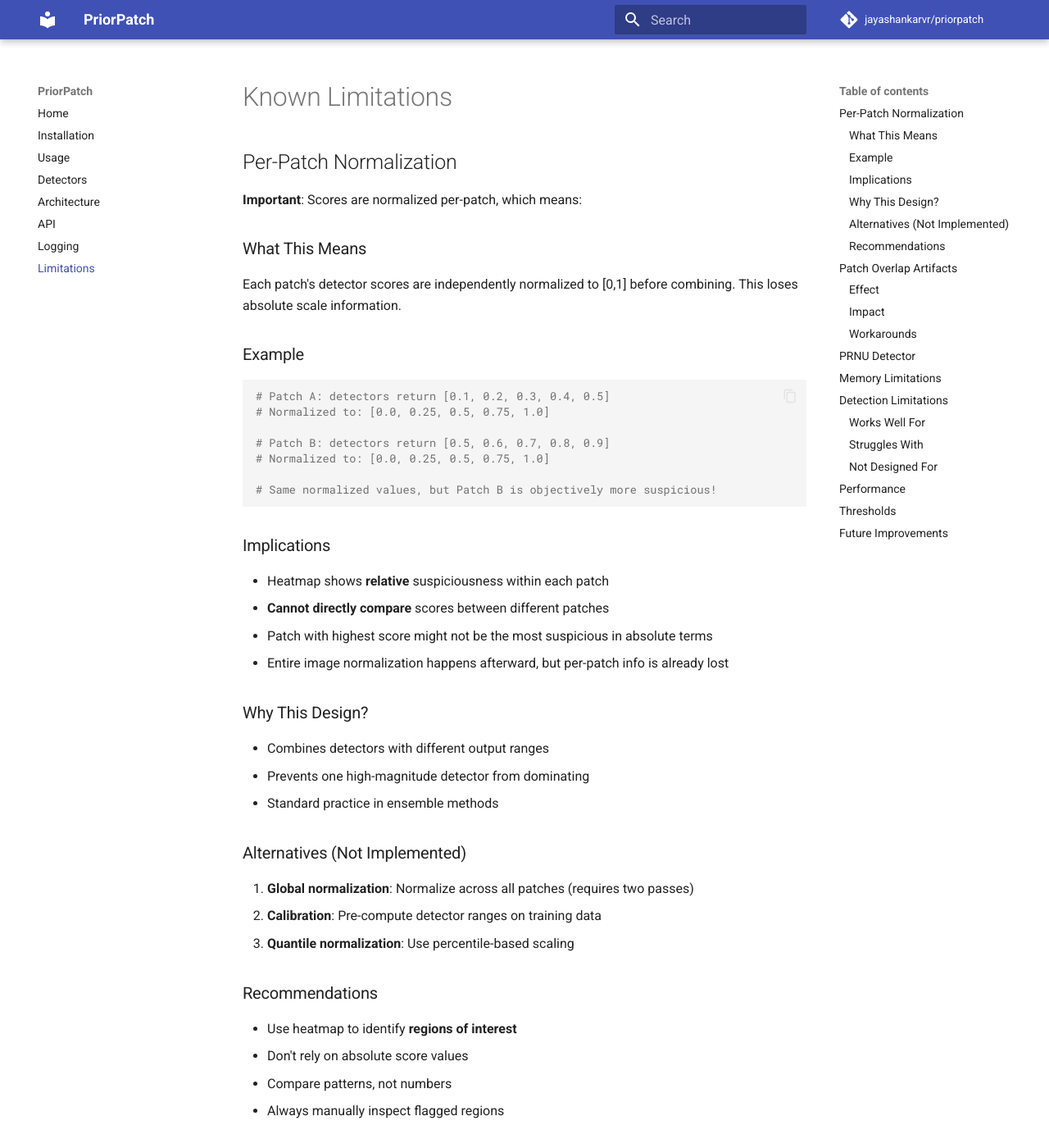
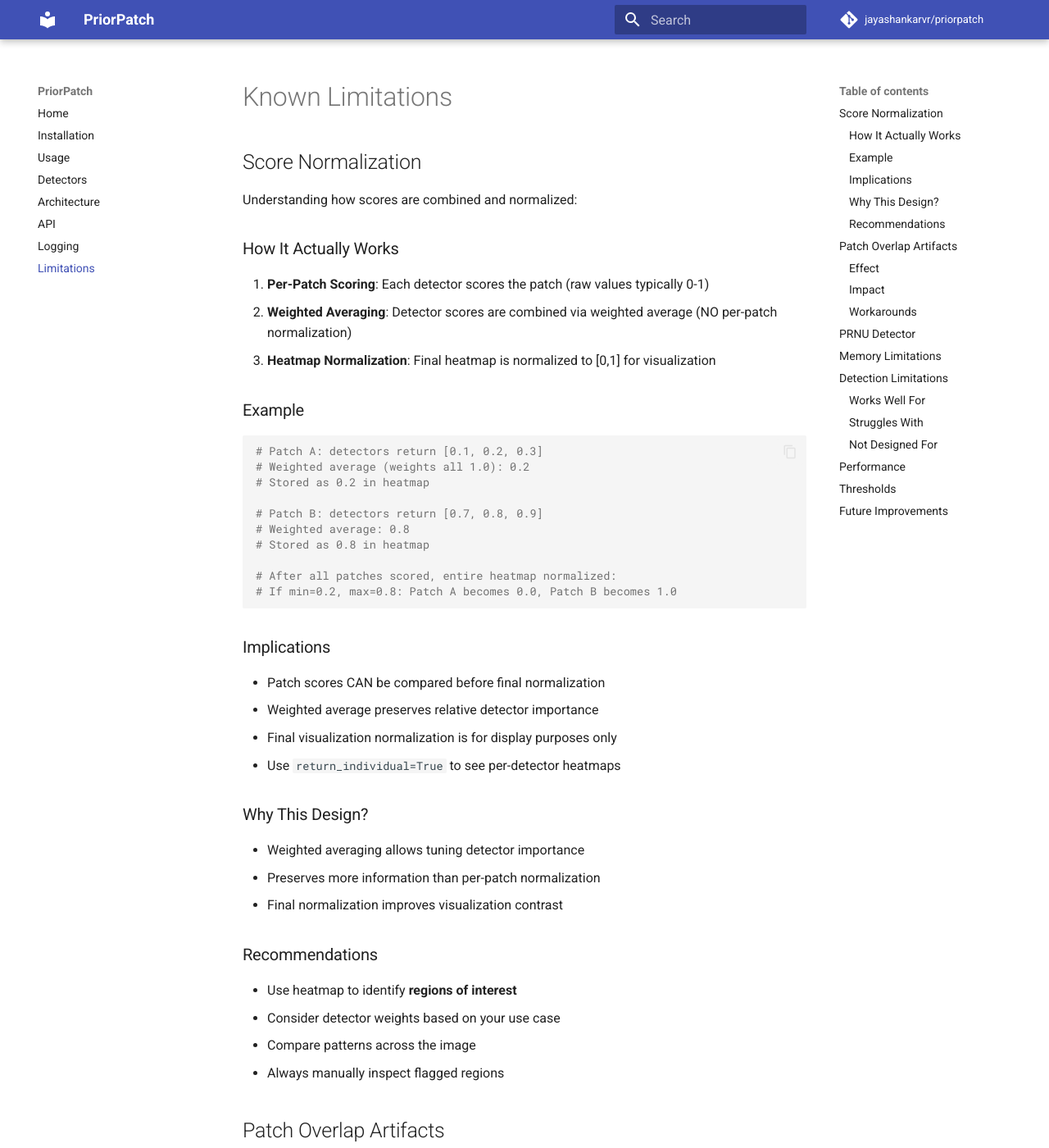
Before and after one commit to jayashankarvr/priorpatch, an MkDocs documentation site: the page built from docs/limitations.md, in a window 1280 px wide and 1400 px high. Shown: the whole window at 82% size. Built offline with MkDocs 1.6.1 and Material for MkDocs 9.7.7, drawn with Linux system fonts in a browser that asks for light colours; comment, search, counter and statistics services are not loaded; some of the changed text lies outside the part shown.

````diff
--- a/docs/limitations.md
+++ b/docs/limitations.md
@@ -1,49 +1,48 @@
 # Known Limitations
 
-## Per-Patch Normalization
+## Score Normalization
 
-**Important**: Scores are normalized per-patch, which means:
+Understanding how scores are combined and normalized:
 
-### What This Means
+### How It Actually Works
 
-Each patch's detector scores are independently normalized to [0,1] before combining. This loses absolute scale information.
+1. **Per-Patch Scoring**: Each detector scores the patch (raw values typically 0-1)
+2. **Weighted Averaging**: Detector scores are combined via weighted average (NO per-patch normalization)
+3. **Heatmap Normalization**: Final heatmap is normalized to [0,1] for visualization
 
 ### Example
 
 ```python
-# Patch A: detectors return [0.1, 0.2, 0.3, 0.4, 0.5]
-# Normalized to: [0.0, 0.25, 0.5, 0.75, 1.0]
+# Patch A: detectors return [0.1, 0.2, 0.3]
+# Weighted average (weights all 1.0): 0.2
+# Stored as 0.2 in heatmap
 
-# Patch B: detectors return [0.5, 0.6, 0.7, 0.8, 0.9]
-# Normalized to: [0.0, 0.25, 0.5, 0.75, 1.0]
+# Patch B: detectors return [0.7, 0.8, 0.9]
+# Weighted average: 0.8
+# Stored as 0.8 in heatmap
 
-# Same normalized values, but Patch B is objectively more suspicious!
+# After all patches scored, entire heatmap normalized:
+# If min=0.2, max=0.8: Patch A becomes 0.0, Patch B becomes 1.0
 ```
 
 ### Implications
 
-- Heatmap shows **relative** suspiciousness within each patch
-- **Cannot directly compare** scores between different patches
-- Patch with highest score might not be the most suspicious in absolute terms
-- Entire image normalization happens afterward, but per-patch info is already lost
+- Patch scores CAN be compared before final normalization
+- Weighted average preserves relative detector importance
+- Final visualization normalization is for display purposes only
+- Use `return_individual=True` to see per-detector heatmaps
 
 ### Why This Design?
 
-- Combines detectors with different output ranges
-- Prevents one high-magnitude detector from dominating
-- Standard practice in ensemble methods
-
-### Alternatives (Not Implemented)
-
-1. **Global normalization**: Normalize across all patches (requires two passes)
-2. **Calibration**: Pre-compute detector ranges on training data
-3. **Quantile normalization**: Use percentile-based scaling
+- Weighted averaging allows tuning detector importance
+- Preserves more information than per-patch normalization
+- Final normalization improves visualization contrast
 
 ### Recommendations
 
 - Use heatmap to identify **regions of interest**
-- Don't rely on absolute score values
-- Compare patterns, not numbers
+- Consider detector weights based on your use case
+- Compare patterns across the image
 - Always manually inspect flagged regions
 
 ## Patch Overlap Artifacts
@@ -78,7 +77,7 @@
 - Adversarial detection
 - Production use
 
-**Real PRNU requires**:
+Real PRNU requires:
 
 - Wavelet-based denoising
 - Multiple reference images
@@ -86,14 +85,14 @@
 
 ## Memory Limitations
 
-**Current implementation** stores all patches in memory for multiprocessing.
+Current implementation stores all patches in memory for multiprocessing.
 
-**Memory usage**:
+Memory usage:
 
 - 2048×2048 image: ~50 MB of patches
 - 4K (3840×3840): ~180 MB of patches
 
-**Can cause issues** with:
+Can cause issues with:
 
 - Very large images (>4K)
 - Limited RAM systems
@@ -126,11 +125,12 @@
 ## Performance
 
 - **Speed**: Depends on image size and CPU cores
-- **No GPU acceleration**: CPU-only implementation
+- **GPU acceleration**: Optional via CuPy (install separately)
 - **Large images**: Can take minutes on single core
-- **Multiprocessing**: Helps but has overhead
+- **Multiprocessing**: Use `--jobs/-j` flag or Python API
+- **CLI**: Use `-j -1` for all cores or `-j 4` for specific worker count
 
-Typical times (on modern CPU):
+Typical times (on modern CPU, single-threaded):
 
 - 512×512: 2-5 seconds
 - 1024×1024: 10-20 seconds
@@ -139,14 +139,14 @@
 
 ## Thresholds
 
-**No automatic thresholds** for "fake" vs "authentic"
+No automatic thresholds for "fake" vs "authentic"
 
 - Scores are relative, not absolute
 - Depends on image content
 - No ground truth calibration
 - Requires manual interpretation
 
-**Guidelines** (not rules):
+Guidelines (not rules):
 
 - 0.0-0.3: Likely normal
 - 0.3-0.7: Ambiguous
````
Also changed, not shown: CHANGELOG.md (+54 -114 lines), CONTRIBUTING.md (+1 -1 lines), docs/detectors.md (+1 -8 lines), requirements.txt (+5 -5 lines), 15 other files.
